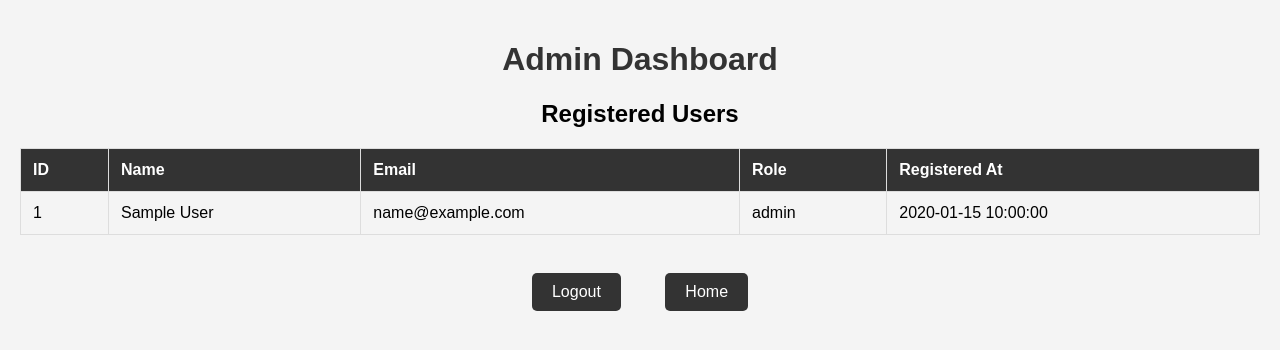
After one commit to ShpatN/popeyes-lab, a PHP site: page /admin/dashboard.php in a window 1280 px wide. The commit adds this page. Shown: the top 350 px of the page. Run offline with PHP 8.4, Linux system fonts and the light colour scheme; the visitor is signed in with stand-in values (Sample User, id 1); tables that the repository leaves empty or names only in its code hold one stand-in row (values such as "Sample post").

Commit message:
Adds admin dashboard

```diff
--- a/Subscriptions/Subscriptions.php
+++ b/Subscriptions/Subscriptions.php
@@ -8,11 +8,6 @@
 
     $username = $_SESSION['username'];
     $role = $_SESSION['role'];
-    if ($role !== 'admin') {
-        echo "Access Denied!";
-        exit();
-    }
-
 ?>
 
 <!DOCTYPE html>
--- /dev/null
+++ b/admin/dashboard.css
@@ -0,0 +1,67 @@
+body {
+    font-family: Arial, sans-serif;
+    background-color: #f4f4f4;
+    margin: 0;
+    padding: 20px;
+    text-align: center;
+}
+
+h1 {
+    color: #333;
+}
+
+.table-container {
+    width: 80%;
+    margin: auto;
+    background: #fff;
+    padding: 20px;
+    border-radius: 10px;
+    box-shadow: 0px 0px 10px rgba(0, 0, 0, 0.1);
+}
+
+table {
+    width: 100%;
+    border-collapse: collapse;
+    margin-top: 20px;
+}
+
+th, td {
+    padding: 12px;
+    border: 1px solid #ddd;
+    text-align: left;
+}
+
+th {
+    background-color: #333;
+    color: white;
+}
+
+tr:nth-child(even) {
+    background-color: #f9f9f9;
+}
+
+tr:hover {
+    background-color: #ddd;
+}
+
+button {
+    display: inline-block;
+    padding: 10px 20px;
+    margin: 20px;
+    background-color: #333;
+    color: white;
+    font-size: 16px;
+    border-radius: 5px;
+    border: none;
+    cursor: pointer;
+    transition: 0.3s;
+}
+
+button a {
+    color: white;
+    text-decoration: none;
+}
+
+button:hover {
+    background-color: black;
+}
--- /dev/null
+++ b/admin/dashboard.php
@@ -0,0 +1,62 @@
+<?php
+session_start();
+include '../config.php';
+
+// Restrict access to admins only
+if (!isset($_SESSION['user_id']) || $_SESSION['role'] !== 'admin') {
+    header("Location: ../login/LogIn.php");
+    exit();
+}
+
+// Fetch users from the database
+$sql = "SELECT id, name, email, role, created_at FROM users";
+$result = $conn->query($sql);
+?>
+
+<!DOCTYPE html>
+<html lang="en">
+<head>
+    <meta charset="UTF-8">
+    <meta name="viewport" content="width=device-width, initial-scale=1.0">
+    <title>Admin Dashboard</title>
+    <link rel="stylesheet" href="dashboard.css">
+</head>
+<body>
+    <h1>Admin Dashboard</h1>
+    <h2>Registered Users</h2>
+
+    <table border="1">
+        <thead>
+            <tr>
+                <th>ID</th>
+                <th>Name</th>
+                <th>Email</th>
+                <th>Role</th>
+                <th>Registered At</th>
+            </tr>
+        </thead>
+        <tbody>
+            <?php
+            if ($result->num_rows > 0) {
+                while ($row = $result->fetch_assoc()) {
+                    echo "<tr>
+                            <td>{$row['id']}</td>
+                            <td>{$row['name']}</td>
+                            <td>{$row['email']}</td>
+                            <td>{$row['role']}</td>
+                            <td>{$row['created_at']}</td>
+                          </tr>";
+                }
+            } else {
+                echo "<tr><td colspan='5'>No users found</td></tr>";
+            }
+            ?>
+        </tbody>
+    </table>
+
+    <br>
+    <button><a href="../logout.php" class="logout-btn">Logout</a></button>
+    <button><a href="../Main/Home.php">Home</a></button>
+
+</body>
+</html>
```
Also changed, not shown: header.php (+10 -1 lines), login/register.php (+28 -7 lines), login/register.css (line endings or trailing spaces).
